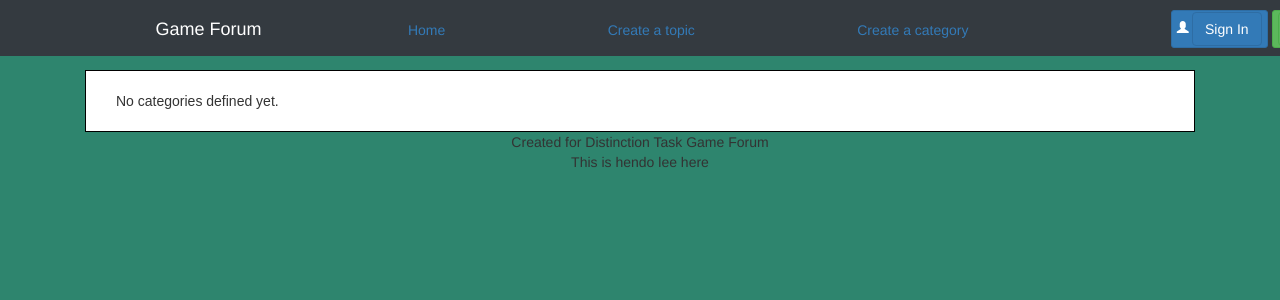
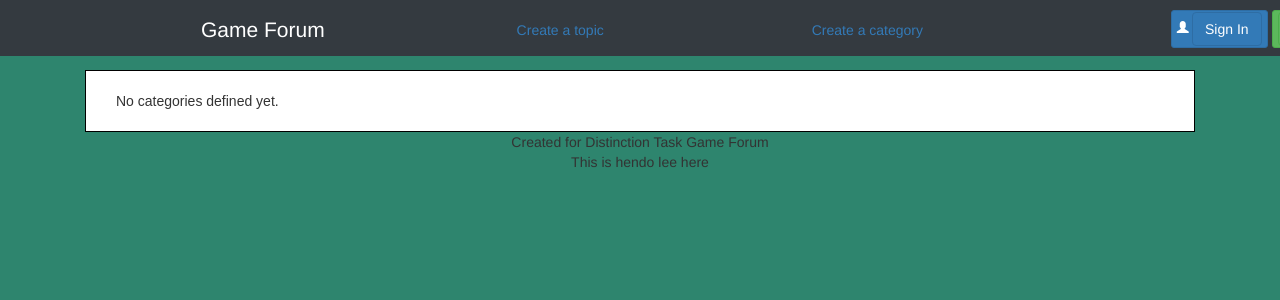
Before and after one commit to Jasonnugraha/Forum, a PHP site: page /index.php in a window 1280 px wide. Shown: the top 300 px of the page. Run offline with PHP 8.4, Linux system fonts and the light colour scheme; data that the repository does not hold is empty.

Commit message:
nav layout 2

```diff
--- a/css/style.css
+++ b/css/style.css
@@ -39,18 +39,13 @@ body {
   }
 
 #userbar {
-<<<<<<< HEAD
-
-=======
-    /* background-color: #fff; */
->>>>>>> design-jason
     float: right;
     width: 250px;
-
 }
 
 #footer {
     clear: both;
+    background-color: #373737;
 }
 
 /* begin table styles */
@@ -194,6 +189,8 @@ form {
 
 #Title{
     color: white;
+    font-size: 1.5em;
+    text-decoration: none;
 }
 =======
   }
--- a/header.php
+++ b/header.php
@@ -36,14 +36,7 @@
                     <ul class="navbar-nav mr-auto mt-2 mt-lg0">
                         <!-- Navbar content -->
                        <div class="container">
-                       <h4 id="Title">Game Forum</h4>
-                            <div class="row">
-                                <div class="col">
-                                    <li class="navbar navbar-nav active">
-                                        <a class="nav-link active" href="index.php">Home</a>
-                                    </li>
-                                </div>
-                            </div>
+                       <a href="index.php" id="Title">Game Forum</a>
 
                             <div class="row">
                                 <div class="col">
--- a/index.php
+++ b/index.php
@@ -45,5 +45,6 @@ else
         }
     }
 }
+
 include 'footer.php';
 ?>
```
